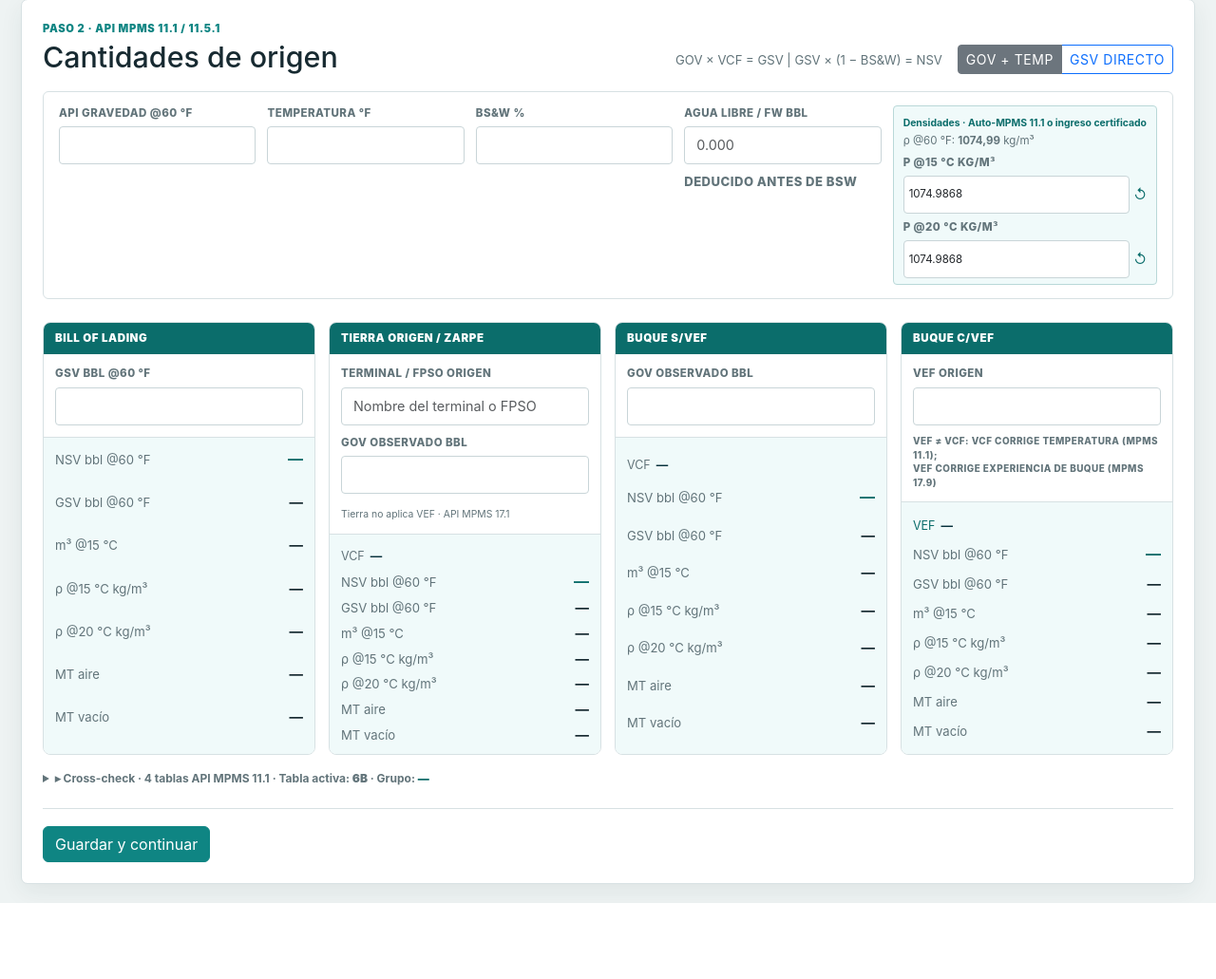
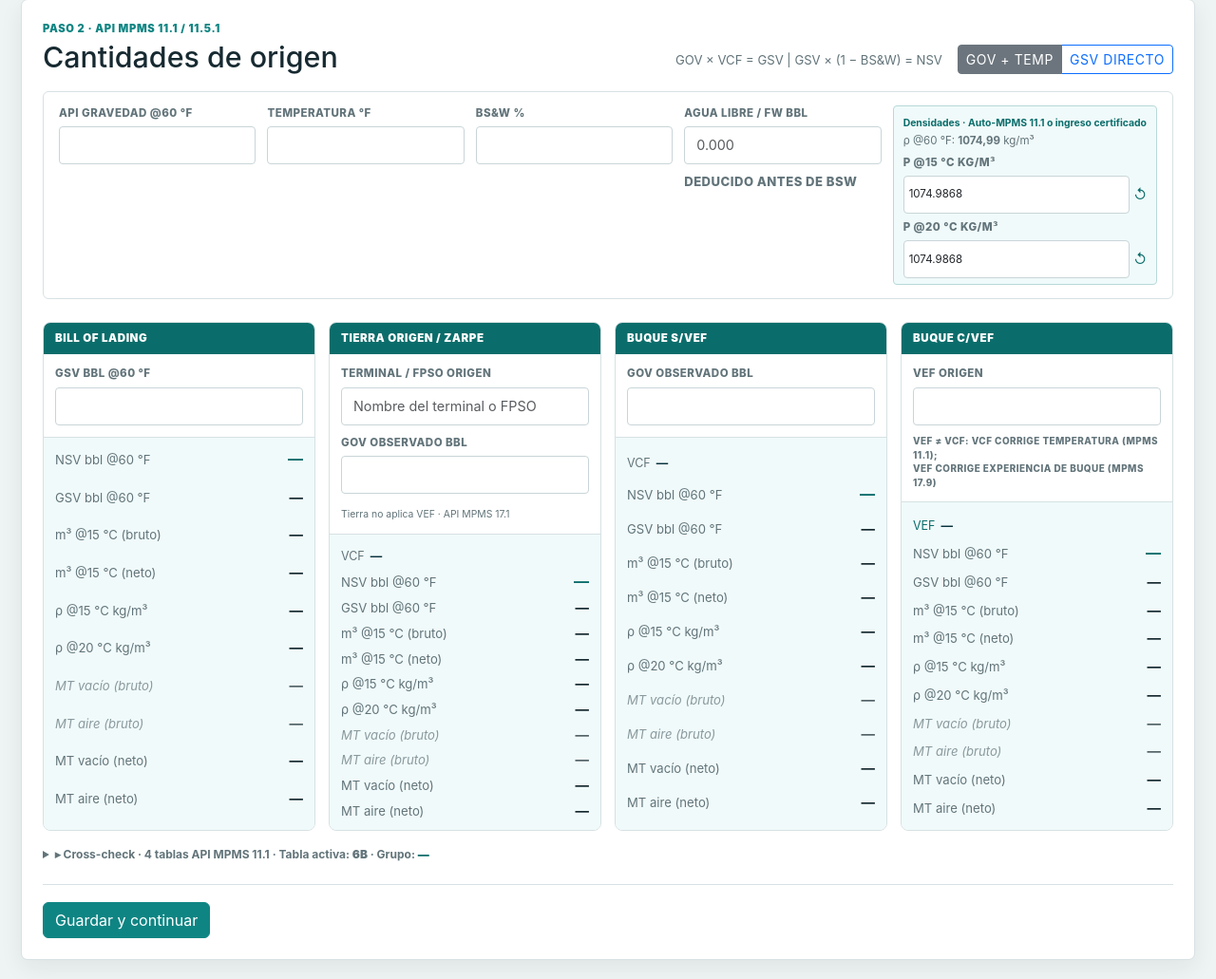
Before and after one commit to danielrattolp/ACI-Loss-control, a Flask app: template templates/step2.html in a window 1280 px wide. Shown: the part 89-1120 px from the top of the page at 95% size. Before the commit the page ends 1040 px from the top, so only its background shows below. Run offline with Flask 3, Linux system fonts and the light colour scheme; the template is opened without the code that fills it, so the values that code supplies are empty.

Commit message:
feat: MT bruto y neto separados + m³ bruto/neto en cards origen
- Cada card muestra m³@15°C bruto (GSV) y neto (NSV)
- MT vacío y MT aire ahora en dos filas: bruto (GSV) y neto (NSV)
- Permite comparar directamente con el BL que muestra GROSS y NET
- Filas brutas en itálica/atenuadas para diferenciar visualmente

Co-Authored-By: Claude Sonnet 4.6 <noreply@anthropic.com>

```diff
--- a/static/app.css
+++ b/static/app.css
@@ -338,6 +338,8 @@ legend {
 .calc-row span { color: var(--muted); }
 .calc-row strong { font-weight: 700; font-size: .9rem; font-variant-numeric: tabular-nums; }
 .calc-row.highlight strong { color: var(--teal2); font-size: 1rem; }
+.calc-row-gross { opacity: .72; }
+.calc-row-gross span { font-style: italic; }
 .calc-vcf {
   display: inline-flex;
   align-items: center;
--- a/templates/step2.html
+++ b/templates/step2.html
@@ -107,11 +107,14 @@
       <div class="origin-card-results">
         <div class="calc-row highlight"><span>NSV bbl @60 °F</span><strong id="bl-nsv">—</strong></div>
         <div class="calc-row"><span>GSV bbl @60 °F</span><strong id="bl-gsv">—</strong></div>
-        <div class="calc-row"><span>m³ @15 °C</span><strong id="bl-m3">—</strong></div>
+        <div class="calc-row"><span>m³ @15 °C (bruto)</span><strong id="bl-m3">—</strong></div>
+        <div class="calc-row"><span>m³ @15 °C (neto)</span><strong id="bl-m3n">—</strong></div>
         <div class="calc-row"><span>ρ @15 °C kg/m³</span><strong id="bl-d15">—</strong></div>
         <div class="calc-row"><span>ρ @20 °C kg/m³</span><strong id="bl-d20">—</strong></div>
-        <div class="calc-row"><span>MT aire</span><strong id="bl-mt">—</strong></div>
-        <div class="calc-row"><span>MT vacío</span><strong id="bl-mtv">—</strong></div>
+        <div class="calc-row calc-row-gross"><span>MT vacío (bruto)</span><strong id="bl-mtvg">—</strong></div>
+        <div class="calc-row calc-row-gross"><span>MT aire (bruto)</span><strong id="bl-mtg">—</strong></div>
+        <div class="calc-row"><span>MT vacío (neto)</span><strong id="bl-mtv">—</strong></div>
+        <div class="calc-row"><span>MT aire (neto)</span><strong id="bl-mt">—</strong></div>
       </div>
     </div>
 
@@ -147,11 +150,14 @@
         <div class="calc-vcf" id="shoreVcfRow">VCF <strong id="shore-vcf">—</strong></div>
         <div class="calc-row highlight"><span>NSV bbl @60 °F</span><strong id="shore-nsv">—</strong></div>
         <div class="calc-row"><span>GSV bbl @60 °F</span><strong id="shore-gsv">—</strong></div>
-        <div class="calc-row"><span>m³ @15 °C</span><strong id="shore-m3">—</strong></div>
+        <div class="calc-row"><span>m³ @15 °C (bruto)</span><strong id="shore-m3">—</strong></div>
+        <div class="calc-row"><span>m³ @15 °C (neto)</span><strong id="shore-m3n">—</strong></div>
         <div class="calc-row"><span>ρ @15 °C kg/m³</span><strong id="shore-d15">—</strong></div>
         <div class="calc-row"><span>ρ @20 °C kg/m³</span><strong id="shore-d20">—</strong></div>
-        <div class="calc-row"><span>MT aire</span><strong id="shore-mt">—</strong></div>
-        <div class="calc-row"><span>MT vacío</span><strong id="shore-mtv">—</strong></div>
+        <div class="calc-row calc-row-gross"><span>MT vacío (bruto)</span><strong id="shore-mtvg">—</strong></div>
+        <div class="calc-row calc-row-gross"><span>MT aire (bruto)</span><strong id="shore-mtg">—</strong></div>
+        <div class="calc-row"><span>MT vacío (neto)</span><strong id="shore-mtv">—</strong></div>
+        <div class="calc-row"><span>MT aire (neto)</span><strong id="shore-mt">—</strong></div>
       </div>
     </div>
 
@@ -178,11 +184,14 @@
         <div class="calc-vcf" id="vesselRawVcfRow">VCF <strong id="vessel-raw-vcf">—</strong></div>
         <div class="calc-row highlight"><span>NSV bbl @60 °F</span><strong id="vessel-raw-nsv">—</strong></div>
         <div class="calc-row"><span>GSV bbl @60 °F</span><strong id="vessel-raw-gsv">—</strong></div>
-        <div class="calc-row"><span>m³ @15 °C</span><strong id="vessel-raw-m3">—</strong></div>
+        <div class="calc-row"><span>m³ @15 °C (bruto)</span><strong id="vessel-raw-m3">—</strong></div>
+        <div class="calc-row"><span>m³ @15 °C (neto)</span><strong id="vessel-raw-m3n">—</strong></div>
         <div class="calc-row"><span>ρ @15 °C kg/m³</span><strong id="vessel-raw-d15">—</strong></div>
         <div class="calc-row"><span>ρ @20 °C kg/m³</span><strong id="vessel-raw-d20">—</strong></div>
-        <div class="calc-row"><span>MT aire</span><strong id="vessel-raw-mt">—</strong></div>
-        <div class="calc-row"><span>MT vacío</span><strong id="vessel-raw-mtv">—</strong></div>
+        <div class="calc-row calc-row-gross"><span>MT vacío (bruto)</span><strong id="vessel-raw-mtvg">—</strong></div>
+        <div class="calc-row calc-row-gross"><span>MT aire (bruto)</span><strong id="vessel-raw-mtg">—</strong></div>
+        <div class="calc-row"><span>MT vacío (neto)</span><strong id="vessel-raw-mtv">—</strong></div>
+        <div class="calc-row"><span>MT aire (neto)</span><strong id="vessel-raw-mt">—</strong></div>
       </div>
     </div>
 
@@ -218,11 +227,14 @@
         <div class="calc-vcf" id="vesselVcfRow" style="color:var(--teal2)">VEF <strong id="vessel-vcf">—</strong></div>
         <div class="calc-row highlight"><span>NSV bbl @60 °F</span><strong id="vessel-nsv">—</strong></div>
         <div class="calc-row"><span>GSV bbl @60 °F</span><strong id="vessel-gsv">—</strong></div>
-        <div class="calc-row"><span>m³ @15 °C</span><strong id="vessel-m3">—</strong></div>
+        <div class="calc-row"><span>m³ @15 °C (bruto)</span><strong id="vessel-m3">—</strong></div>
+        <div class="calc-row"><span>m³ @15 °C (neto)</span><strong id="vessel-m3n">—</strong></div>
         <div class="calc-row"><span>ρ @15 °C kg/m³</span><strong id="vessel-d15">—</strong></div>
         <div class="calc-row"><span>ρ @20 °C kg/m³</span><strong id="vessel-d20">—</strong></div>
-        <div class="calc-row"><span>MT aire</span><strong id="vessel-mt">—</strong></div>
-        <div class="calc-row"><span>MT vacío</span><strong id="vessel-mtv">—</strong></div>
+        <div class="calc-row calc-row-gross"><span>MT vacío (bruto)</span><strong id="vessel-mtvg">—</strong></div>
+        <div class="calc-row calc-row-gross"><span>MT aire (bruto)</span><strong id="vessel-mtg">—</strong></div>
+        <div class="calc-row"><span>MT vacío (neto)</span><strong id="vessel-mtv">—</strong></div>
+        <div class="calc-row"><span>MT aire (neto)</span><strong id="vessel-mt">—</strong></div>
       </div>
     </div>
 
@@ -374,26 +386,33 @@
     var blCalc = {vcf: null, gsv: bl, nsv: bl * (1 - bsw / 100)};
 
     function render(prefix, calc) {
-      var g      = calc.gsv  || 0;
-      var nsv    = calc.nsv  || 0;
-      // m³@15°C via MPMS 11.5.1 factor
-      var m3_gsv = g   * BBL_M3_15C;
-      var m3_nsv = nsv * BBL_M3_15C;
-      // MT vacuum = m³@15°C × ρ@15°C(masa) / 1000  (NSV basis)
-      // Factor masa = ρ@60°F × 1.0004284708 per hoja Factores del Excel
+      var g   = calc.gsv || 0;
+      var nsv = calc.nsv || 0;
+      // m³@15°C vía factor MPMS 11.5.1
+      var m3g = g   * BBL_M3_15C;   // bruto (GSV basis)
+      var m3n = nsv * BBL_M3_15C;   // neto  (NSV basis)
+      // Factor masa ρ@15°C = ρ@60°F × 1.0004284708 (hoja Factores Excel)
       var r15m = r60 * RHO15_MASS_FACTOR;
-      var mt_vac = m3_nsv * r15m / 1000;
-      // MT aire: corrección flotabilidad → MT_air = MT_vac × (1 − 1.1/ρ@15°C)
-      var mt_air = mt_vac * (1 - 1.1 / r15m);
+      // MT vacío bruto y neto
+      var mtv_g = m3g * r15m / 1000;
+      var mtv_n = m3n * r15m / 1000;
+      // MT aire: corrección flotabilidad (1 − 1.1/ρ@15°C)
+      var air_f = 1 - 1.1 / r15m;
+      var mta_g = mtv_g * air_f;
+      var mta_n = mtv_n * air_f;
+
       if (calc.vcf !== null && calc.vcf !== undefined)
         set(prefix+"-vcf", (typeof calc.vcf.toFixed === "function") ? calc.vcf.toFixed(5) : "—");
-      set(prefix+"-gsv",  g,      2);   // 2 decimales para BBL
-      set(prefix+"-nsv",  nsv,    2);   // 2 decimales para BBL
-      set(prefix+"-m3",   m3_gsv, 3);
-      set(prefix+"-d15",  r15,    4);   // g/cm³ x1000 → 4 dec para kg/m³ es suficiente
-      set(prefix+"-d20",  r20,    4);
-      set(prefix+"-mt",   mt_air, 3);
-      set(prefix+"-mtv",  mt_vac, 3);
+      set(prefix+"-gsv",  g,     2);
+      set(prefix+"-nsv",  nsv,   2);
+      set(prefix+"-m3",   m3g,   3);
+      set(prefix+"-m3n",  m3n,   3);
+      set(prefix+"-d15",  r15,   4);
+      set(prefix+"-d20",  r20,   4);
+      set(prefix+"-mtvg", mtv_g, 3);
+      set(prefix+"-mtg",  mta_g, 3);
+      set(prefix+"-mtv",  mtv_n, 3);
+      set(prefix+"-mt",   mta_n, 3);
     }
 
     render("bl",         blCalc);
```
